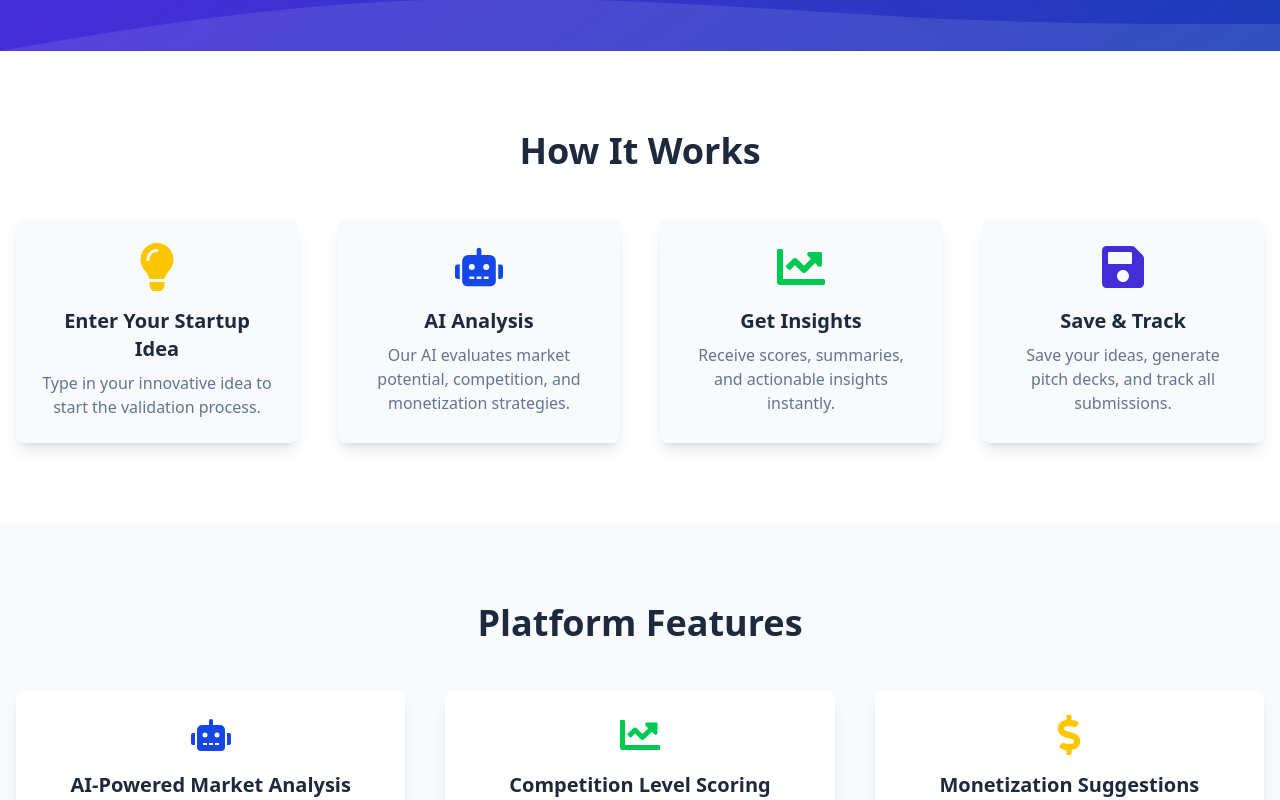
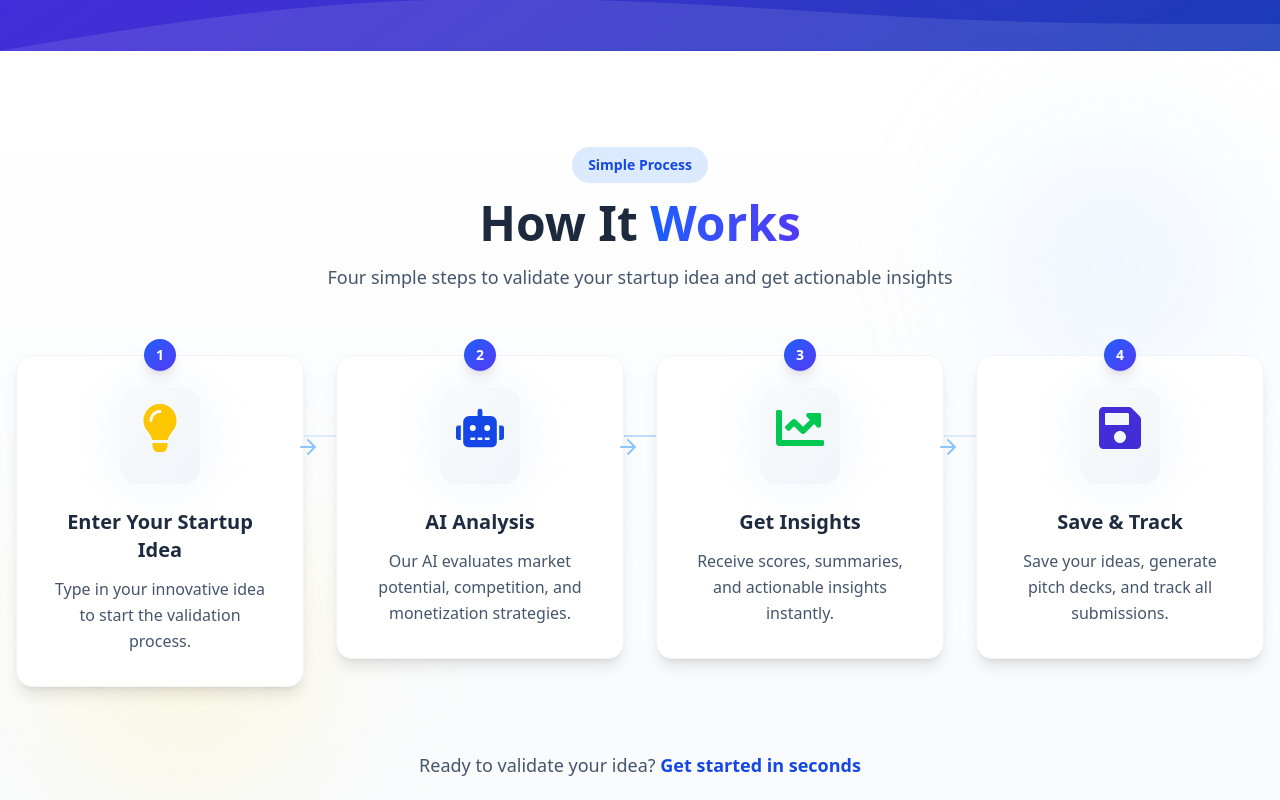
Before and after one commit to mayurCoder2004/venture-lens, a React (Vite) app in the folder client/: page / in a window 1280 px wide. Shown: the part 820-1620 px from the top of the page. Built offline with nearby package versions, Linux system fonts and the light colour scheme; no server answers.

Commit message:
Enhanced the how it works section

```diff
--- a/client/src/components/home/HowItWorks.jsx
+++ b/client/src/components/home/HowItWorks.jsx
@@ -26,23 +26,77 @@ const steps = [
 
 const HowItWorks = () => {
   return (
-    <section className="bg-white dark:bg-slate-900 py-20">
-      <div className="container mx-auto px-4 text-center">
-        <h2 className="text-3xl md:text-4xl font-bold mb-12 text-slate-800 dark:text-slate-200">
-          How It Works
-        </h2>
+    <section className="relative bg-gradient-to-b from-white to-slate-50 dark:from-slate-900 dark:to-slate-800 py-24 overflow-hidden">
+      {/* Background decorative elements */}
+      <div className="absolute inset-0 overflow-hidden pointer-events-none">
+        <div className="absolute top-20 right-10 w-64 h-64 bg-blue-200/20 dark:bg-blue-500/10 rounded-full blur-3xl"></div>
+        <div className="absolute bottom-20 left-10 w-72 h-72 bg-yellow-200/20 dark:bg-yellow-500/10 rounded-full blur-3xl"></div>
+      </div>
 
-        <div className="grid grid-cols-1 md:grid-cols-4 gap-10">
+      <div className="container mx-auto px-4 text-center relative z-10">
+        {/* Section header */}
+        <div className="mb-16 space-y-4">
+          <div className="inline-flex items-center gap-2 bg-blue-100 dark:bg-blue-900/30 px-4 py-2 rounded-full mb-4">
+            <span className="text-sm font-semibold text-blue-700 dark:text-blue-300">Simple Process</span>
+          </div>
+          <h2 className="text-4xl md:text-5xl font-bold text-slate-800 dark:text-slate-100">
+            How It <span className="bg-gradient-to-r from-blue-600 to-indigo-600 bg-clip-text text-transparent">Works</span>
+          </h2>
+          <p className="text-lg text-slate-600 dark:text-slate-400 max-w-2xl mx-auto">
+            Four simple steps to validate your startup idea and get actionable insights
+          </p>
+        </div>
+
+        {/* Steps grid */}
+        <div className="grid grid-cols-1 md:grid-cols-4 gap-8 relative">
+          {/* Connecting line - hidden on mobile */}
+          <div className="hidden md:block absolute top-20 left-0 right-0 h-0.5 bg-gradient-to-r from-transparent via-blue-200 dark:via-blue-700 to-transparent"></div>
+
           {steps.map((step, index) => (
             <div
               key={index}
-              className="flex flex-col items-center bg-slate-50 dark:bg-slate-800 p-6 rounded-lg shadow-lg hover:shadow-xl transition duration-300"
+              className="relative flex flex-col items-center group"
             >
-              {step.icon}
-              <h3 className="text-xl font-semibold mb-2 text-slate-800 dark:text-slate-200">{step.title}</h3>
-              <p className="text-slate-500 dark:text-slate-400">{step.description}</p>
+              {/* Step number badge */}
+              <div className="absolute -top-4 left-1/2 -translate-x-1/2 w-8 h-8 bg-gradient-to-br from-blue-600 to-indigo-600 rounded-full flex items-center justify-center text-white font-bold text-sm shadow-lg z-10">
+                {index + 1}
+              </div>
+
+              {/* Card */}
+              <div className="w-full bg-white dark:bg-slate-800 p-8 rounded-2xl shadow-lg hover:shadow-2xl transition-all duration-300 transform hover:-translate-y-2 border border-slate-100 dark:border-slate-700 group-hover:border-blue-300 dark:group-hover:border-blue-600">
+                {/* Icon container with gradient background */}
+                <div className="relative inline-flex mb-6">
+                  <div className="absolute inset-0 bg-gradient-to-br from-blue-100 to-indigo-100 dark:from-blue-900/30 dark:to-indigo-900/30 rounded-2xl blur-xl opacity-50 group-hover:opacity-100 transition-opacity duration-300"></div>
+                  <div className="relative bg-gradient-to-br from-slate-50 to-slate-100 dark:from-slate-700 dark:to-slate-600 p-4 rounded-2xl">
+                    {step.icon}
+                  </div>
+                </div>
+
+                <h3 className="text-xl font-bold mb-3 text-slate-800 dark:text-slate-100">
+                  {step.title}
+                </h3>
+                <p className="text-slate-600 dark:text-slate-400 leading-relaxed">
+                  {step.description}
+                </p>
+              </div>
+
+              {/* Arrow indicator - hidden on last item and mobile */}
+              {index < steps.length - 1 && (
+                <div className="hidden md:block absolute top-20 -right-4 text-blue-300 dark:text-blue-700 z-20">
+                  <svg width="24" height="24" viewBox="0 0 24 24" fill="none" xmlns="http://www.w3.org/2000/svg">
+                    <path d="M5 12H19M19 12L12 5M19 12L12 19" stroke="currentColor" strokeWidth="2" strokeLinecap="round" strokeLinejoin="round"/>
+                  </svg>
+                </div>
+              )}
             </div>
           ))}
+        </div>
+
+        {/* Bottom CTA text */}
+        <div className="mt-16">
+          <p className="text-slate-600 dark:text-slate-400 text-lg">
+            Ready to validate your idea? <span className="font-semibold text-blue-700 dark:text-blue-400">Get started in seconds</span>
+          </p>
         </div>
       </div>
     </section>
```
